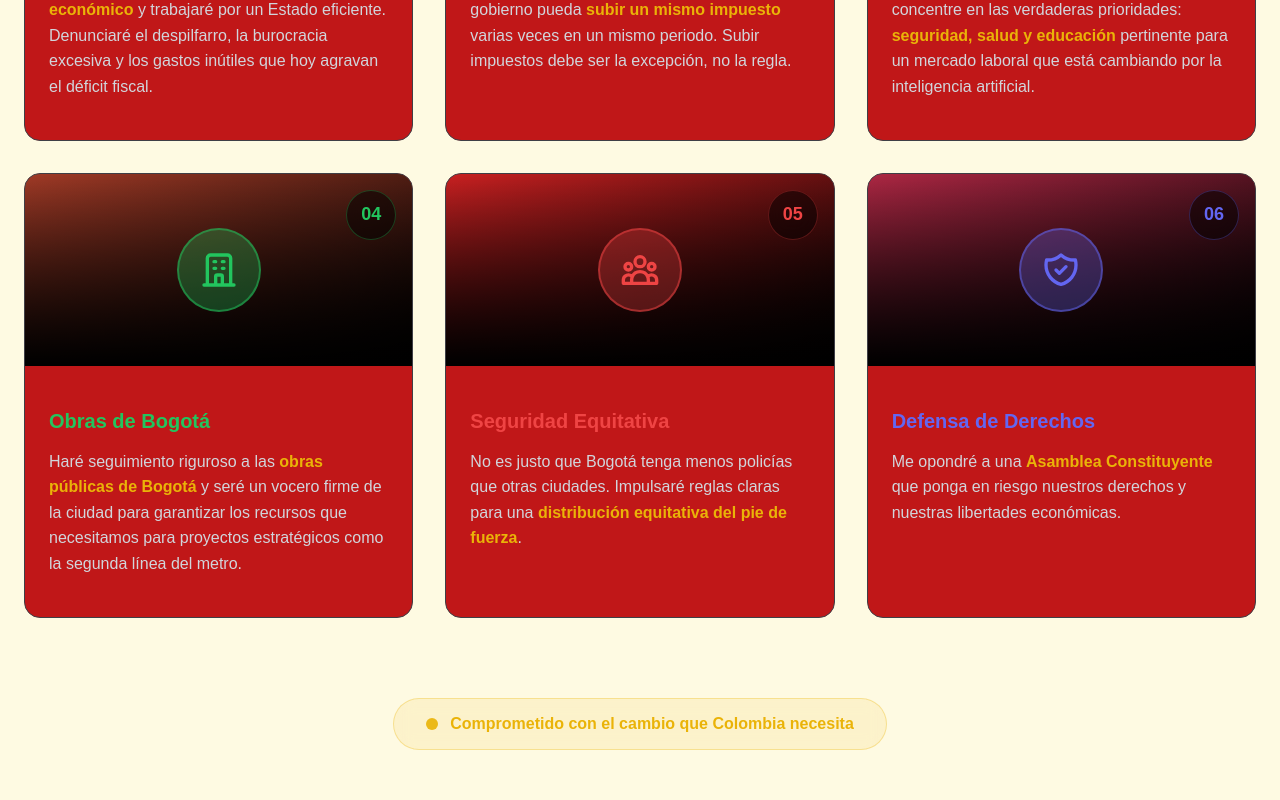
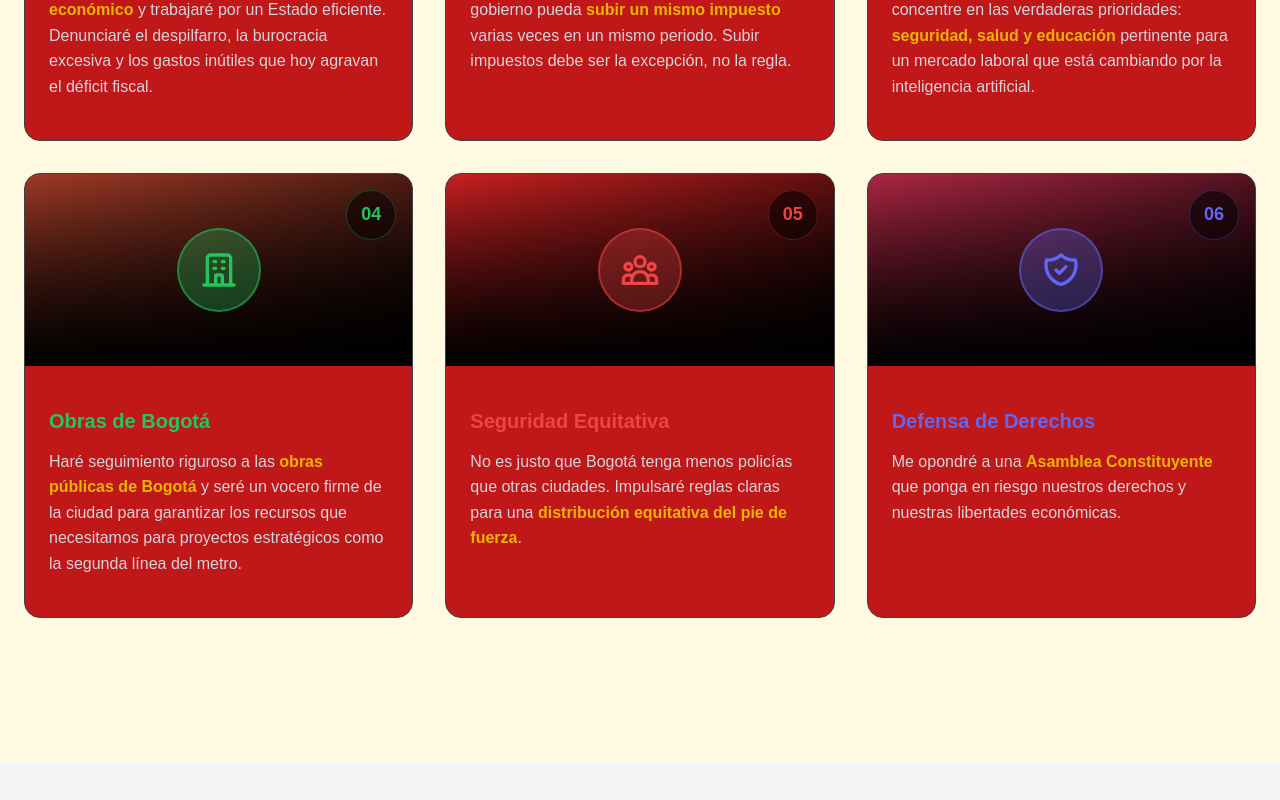
Before and after one commit to oficina91/german, a Vue app: page /mis-compromisos in a window 1280 px wide. Shown: the part 673-1473 px from the top of the page. After the commit the page ends 1435 px from the top, so only its background shows below. Built offline with nearby package versions, Linux system fonts and the light colour scheme; what quasar would draw is missing.

Commit message:
Updated MisCompromisos.vue

```diff
--- a/src/views/MisCompromisos.vue
+++ b/src/views/MisCompromisos.vue
@@ -149,13 +149,6 @@
         </div>
       </div>
 
-      <!-- Footer CTA -->
-      <div class="footer-cta">
-        <div class="cta-badge">
-          <div class="pulse-dot"></div>
-          <p class="cta-text">Comprometido con el cambio que Colombia necesita</p>
-        </div>
-      </div>
     </div>
   </div>
 </template>
```
